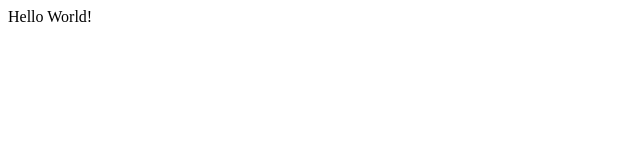
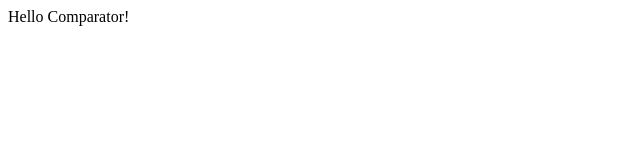
Before and after one commit to gustavocioccari/falemais, a React (Create React App) app in the folder frontend/: page / in a window 1280 px wide. Shown: the top 160 px of the page, without its empty margins (0-640 px from the left). Built offline with nearby package versions, Linux system fonts and the light colour scheme.

Commit message:
Implement routing

```diff
--- a/frontend/src/App.js
+++ b/frontend/src/App.js
@@ -1,11 +1,12 @@
-
+import React from 'react'
+import Routes from './routes'
 
 function App() {
   return (
-    <div className="App">
-      Hello World!
+    <div>
+      <Routes></Routes>
     </div>
-  );
+  )
 }
 
-export default App;
+export default App
--- /dev/null
+++ b/frontend/src/routes.js
@@ -0,0 +1,14 @@
+import React from 'react';
+import { BrowserRouter, Route, Switch } from 'react-router-dom';
+
+import Comparator from './pages/Comparator'
+
+export default function Routes(){
+    return(
+        <BrowserRouter>
+            <Switch>
+                <Route path="/" exact component={Comparator}/>
+            </Switch>
+        </BrowserRouter>
+    )
+}
```
